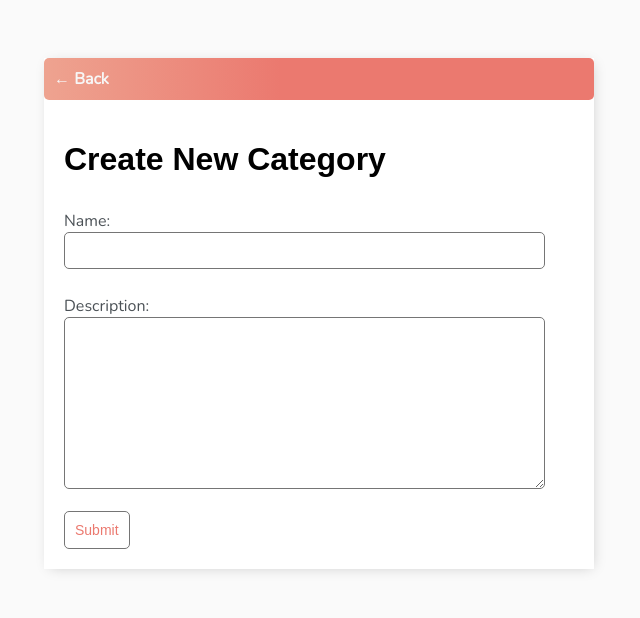
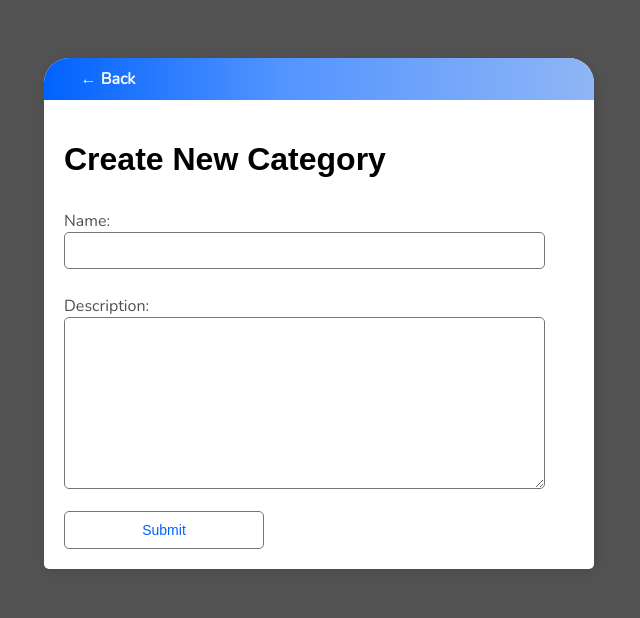
Before and after one commit to batwa-org/batwa, a Django app: page /category-create/ in a window 1280 px wide. Shown: the top 618 px of the page, without its empty margins (321-961 px from the left). Run offline with Django 3.2, Linux system fonts and the light colour scheme; a user stored in the database is signed in.

Commit message:
Update main.html

```diff
--- a/base/templates/base/main.html
+++ b/base/templates/base/main.html
@@ -13,7 +13,7 @@
 
     <style>
         body {
-            background-color: #FAFAFA;
+            background-color: #525252;
             font-family: 'Nunito', sans-serif;
             padding-top: 50px;
             padding-bottom: 50px;
@@ -44,6 +44,7 @@
             background-color: #fff;
             -webkit-box-shadow: 2px 2px 13px -4px rgba(0, 0, 0, 0.21);
             box-shadow: 2px 2px 13px -4px rgba(0, 0, 0, 0.21);
+            border-radius: 25px 25px 5px 5px;
         }
 
         input {
@@ -56,33 +57,49 @@
             justify-content: space-between;
             color: #fff;
             padding: 10px;
-            border-radius: 5px 5px 5px 5px;
-            background: linear-gradient(90deg, #EEA390 0%, #EB796F 43%, #EB796F 100%);
+            border-radius: 25px 25px 0px 0px;
+            background:  linear-gradient(90deg, #0062FF 0%, #5294ff 43%, #8fb6f5 100%);
+
+
         }
+
 
         .header-bar a {
             color: rgb(247, 247, 247);
             text-decoration: none;
+            margin-right: 5%;
+            margin-left: 5%;
+        }
+
+        .user-header-bar{
+            margin-left: 5%;
+            margin-right: 5%;
         }
 
         .task-wrapper {
             display: flex;
             align-items: center;
             justify-content: space-between;
-            background-color: #fff;
-            border-top: 1px solid #dfe4ea;
+            background-color: #0565ffad;
+            border-top: 5px solid #4b5156;
             overflow: hidden;
+            font-weight: bold;
+
         }
 
         .task-title {
             display: flex;
             padding: 20px;
+            font-weight: bold;
+
         }
 
         .task-title a {
             text-decoration: none;
-            color: #4b5156;
             margin-left: 10px;
+            font-weight: bold;
+            color: black;
+
         }
 
         .task-complete-icon {
@@ -102,14 +119,14 @@
         .delete-link {
             text-decoration: none;
             font-weight: 900;
-            color: #cf4949;
+            color: #ff0000;
             font-size: 22px;
             line-height: 0;
             padding: 20px;
         }
 
         #add-link {
-            color: #EB796F;
+            color: #0062FF;
             text-decoration: none;
             font-size: 42px;
             text-shadow: 1px 1px #81413b;
@@ -135,6 +152,7 @@
             border-radius: 5px;
             padding: 10px;
             width: 90%;
+            margin-right: 5px;
         }
 
         label {
@@ -150,33 +168,44 @@
         .button {
             border: 1px solid #757575;
             background-color: #FFF;
-            color: #EB796F;
+            color: #0062FF;
             padding: 10px;
             font-size: 14px;
             border-radius: 5px;
             cursor: pointer;
             text-decoration: none;
+            width: 200px;
         }
 
         .card-body {
             padding: 20px;
         }
 
+
+
         .filter-category{
             padding: 20px;
+            width: 500px;
+
         }
 
         #category{
             padding: 10px;
+            width: 200px;
         }
 
         #completed_filter{
             padding: 10px;
+            width: 200px;
         }
 
         #sort_deadline{
             padding: 10px;
+            width: 200px;
+
         }
+
+
     </style>
 </head>
 
```
